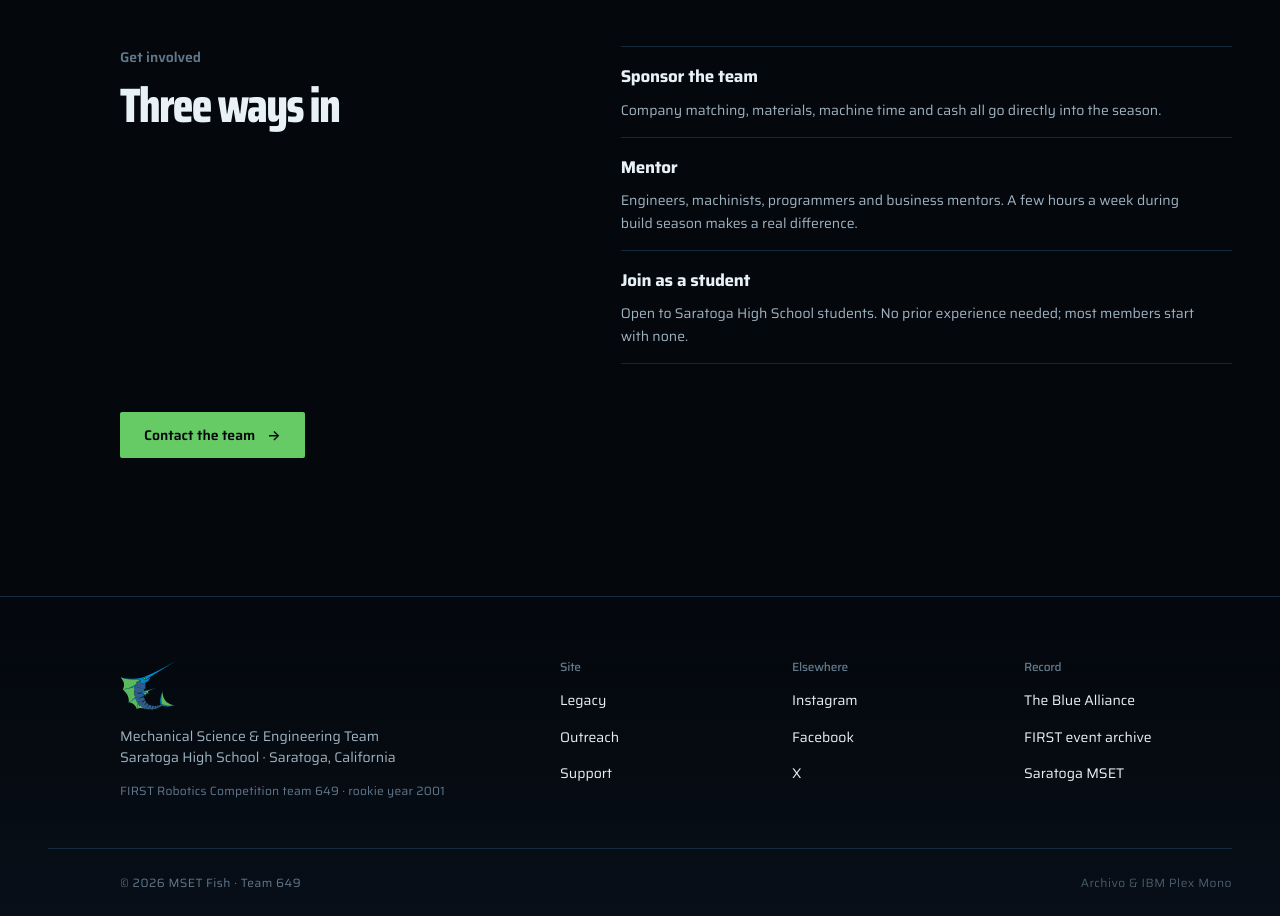
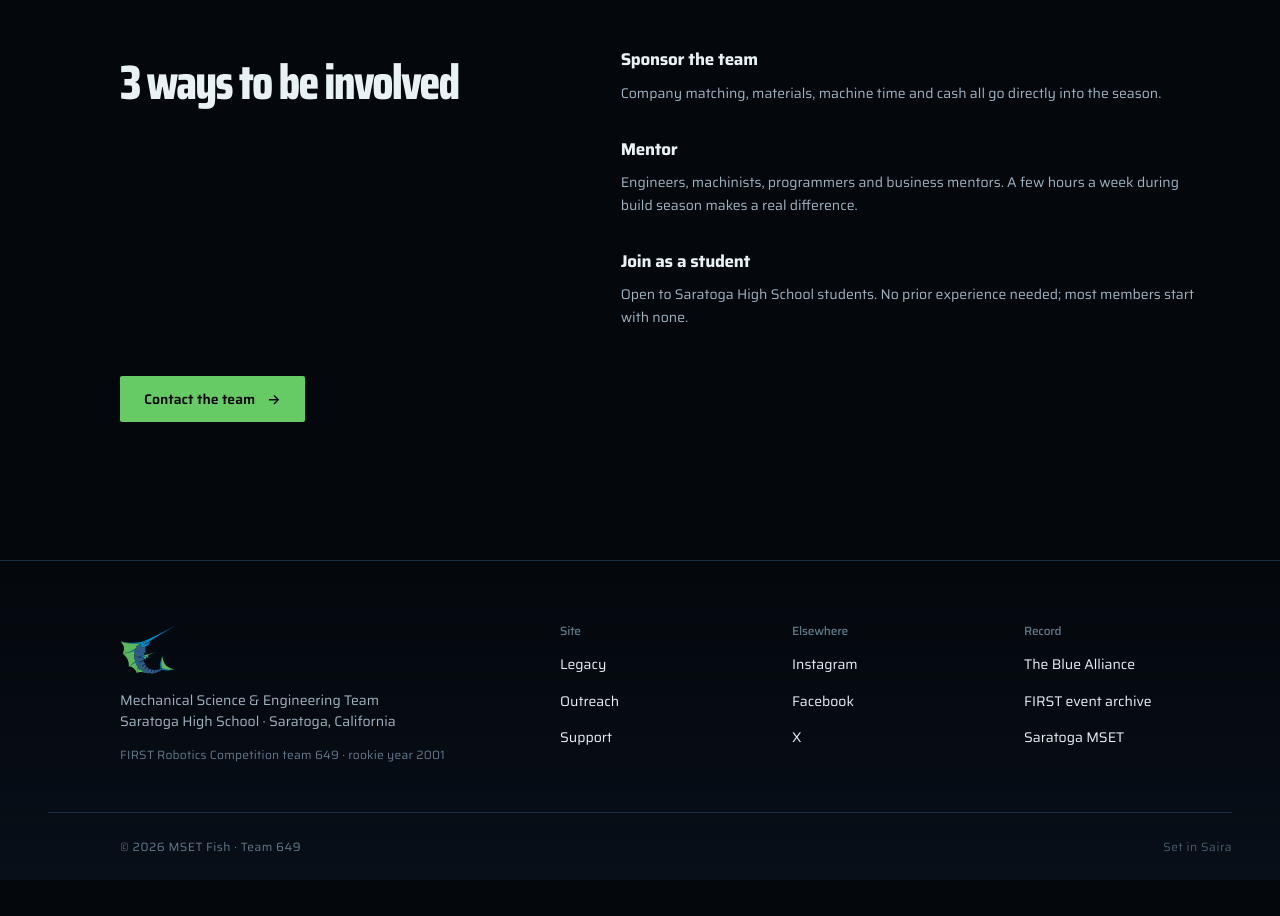
Before and after one commit to julieyixuanye-vm/FRCWebsite, a React (Vite) app: page /support in a window 1280 px wide. Shown: the part 1940-2856 px from the top of the page. After the commit the page ends 2820 px from the top, so only its background shows below. Built offline with nearby package versions, Linux system fonts and the light colour scheme.

Commit message:
Retitle the support CTA and drop its dividers
Renames "Three ways in" to "3 ways to be involved" and removes the rules
between the three entries; spacing separates them well enough.

Also corrects the footer colophon, which still named the fonts the site
used before the switch to Saira.

```diff
--- a/src/components/Footer.jsx
+++ b/src/components/Footer.jsx
@@ -67,7 +67,7 @@ export default function Footer() {
         <p>
           © {new Date().getFullYear()} MSET Fish · Team {team.number}
         </p>
-        <p className={styles.colophon}>Archivo &amp; IBM Plex Mono</p>
+        <p className={styles.colophon}>Set in Saira</p>
       </div>
     </footer>
   )
--- a/src/routes/Support.jsx
+++ b/src/routes/Support.jsx
@@ -60,8 +60,7 @@ export default function Support() {
       <section className={`page ${styles.contact}`}>
         <Reveal className={styles.contactGrid}>
           <div>
-            <p className="eyebrow">Get involved</p>
-            <h2 className={styles.h2}>Three ways in</h2>
+            <h2 className={styles.h2}>3 ways to be involved</h2>
           </div>
           <dl className={styles.ways}>
             <div>
--- a/src/routes/Support.module.css
+++ b/src/routes/Support.module.css
@@ -138,13 +138,10 @@
   }
 }
 
-.ways > div {
-  padding-block: var(--s-4);
-  border-top: 1px solid var(--line);
-}
-
-.ways > div:last-child {
-  border-bottom: 1px solid var(--line);
+.ways {
+  display: flex;
+  flex-direction: column;
+  gap: var(--s-6);
 }
 
 .ways dt {
```
